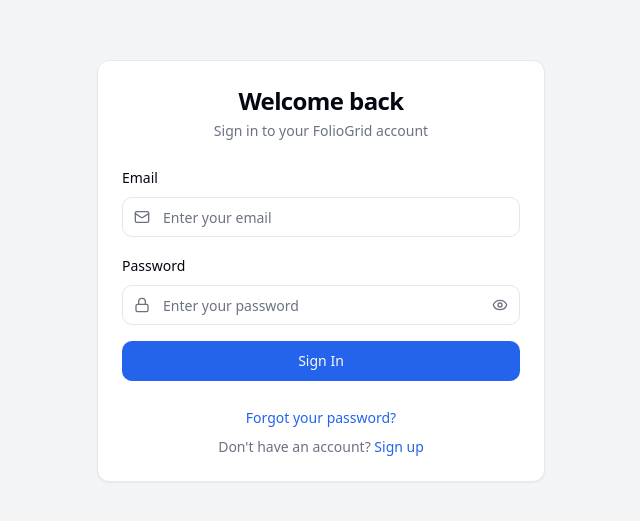
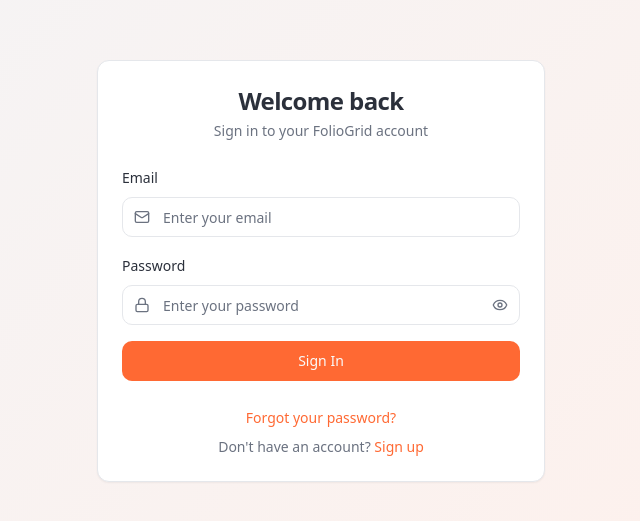
Before and after one commit to hilartdotcom/folio-grid, a React (Vite) app: page /auth/login in a window 1280 px wide. Shown: the part 129-650 px from the top of the page, without its empty margins (319-959 px from the left). Built offline with nearby package versions, Linux system fonts and the light colour scheme.

Commit message:
Update color scheme
Update Tailwind CSS color configuration to match the color scheme of belkins.io.

```diff
--- a/src/index.css
+++ b/src/index.css
@@ -6,23 +6,23 @@
 
 @layer base {
   :root {
-    /* Core neutral palette - inspired by Catalyst */
+    /* Core neutral palette - inspired by Belkins */
     --background: 0 0% 100%;
-    --foreground: 224 71% 4%;
+    --foreground: 220 15% 20%;
 
     /* Card system with subtle elevation */
     --card: 0 0% 100%;
-    --card-foreground: 224 71% 4%;
+    --card-foreground: 220 15% 20%;
     --card-border: 220 13% 91%;
 
     /* Popover and elevated surfaces */
     --popover: 0 0% 100%;
-    --popover-foreground: 224 71% 4%;
+    --popover-foreground: 220 15% 20%;
 
-    /* Primary brand colors - modern blue */
-    --primary: 221 83% 53%;
+    /* Primary brand colors - Belkins orange */
+    --primary: 16 100% 60%;
     --primary-foreground: 0 0% 98%;
-    --primary-hover: 221 83% 48%;
+    --primary-hover: 16 100% 55%;
 
     /* Secondary surfaces */
     --secondary: 220 14% 96%;
@@ -33,8 +33,8 @@
     --muted-foreground: 220 9% 46%;
 
     /* Accent colors for highlights */
-    --accent: 220 14% 96%;
-    --accent-foreground: 224 71% 4%;
+    --accent: 16 100% 96%;
+    --accent-foreground: 220 15% 20%;
 
     /* Destructive actions */
     --destructive: 0 84% 60%;
@@ -51,7 +51,7 @@
     /* Borders and inputs */
     --border: 220 13% 91%;
     --input: 220 13% 91%;
-    --ring: 221 83% 53%;
+    --ring: 16 100% 60%;
 
     /* Modern rounded corners */
     --radius: 0.75rem;
@@ -92,22 +92,22 @@
 
   .dark {
     /* Dark mode with sophisticated neutrals */
-    --background: 224 71% 4%;
+    --background: 220 15% 8%;
     --foreground: 0 0% 98%;
 
     /* Dark card surfaces */
-    --card: 224 71% 4%;
+    --card: 220 15% 12%;
     --card-foreground: 0 0% 98%;
-    --card-border: 217 32% 18%;
+    --card-border: 220 15% 18%;
 
     /* Dark elevated surfaces */
-    --popover: 224 71% 4%;
+    --popover: 220 15% 12%;
     --popover-foreground: 0 0% 98%;
 
     /* Primary colors in dark mode */
-    --primary: 221 83% 53%;
+    --primary: 16 100% 60%;
     --primary-foreground: 0 0% 98%;
-    --primary-hover: 221 83% 58%;
+    --primary-hover: 16 100% 65%;
 
     /* Dark secondary surfaces */
     --secondary: 217 32% 18%;
@@ -118,7 +118,7 @@
     --muted-foreground: 215 20% 65%;
 
     /* Dark accent colors */
-    --accent: 217 32% 18%;
+    --accent: 16 100% 12%;
     --accent-foreground: 0 0% 98%;
 
     /* Dark destructive */
@@ -136,17 +136,17 @@
     /* Dark borders and inputs */
     --border: 217 32% 18%;
     --input: 217 32% 18%;
-    --ring: 221 83% 53%;
+    --ring: 16 100% 60%;
 
     /* Dark sidebar */
     --sidebar-background: 224 71% 4%;
     --sidebar-foreground: 215 20% 65%;
-    --sidebar-primary: 221 83% 53%;
+    --sidebar-primary: 16 100% 60%;
     --sidebar-primary-foreground: 0 0% 100%;
     --sidebar-accent: 217 32% 18%;
     --sidebar-accent-foreground: 215 20% 65%;
     --sidebar-border: 217 32% 18%;
-    --sidebar-ring: 221 83% 53%;
+    --sidebar-ring: 16 100% 60%;
   }
 }
 
```
